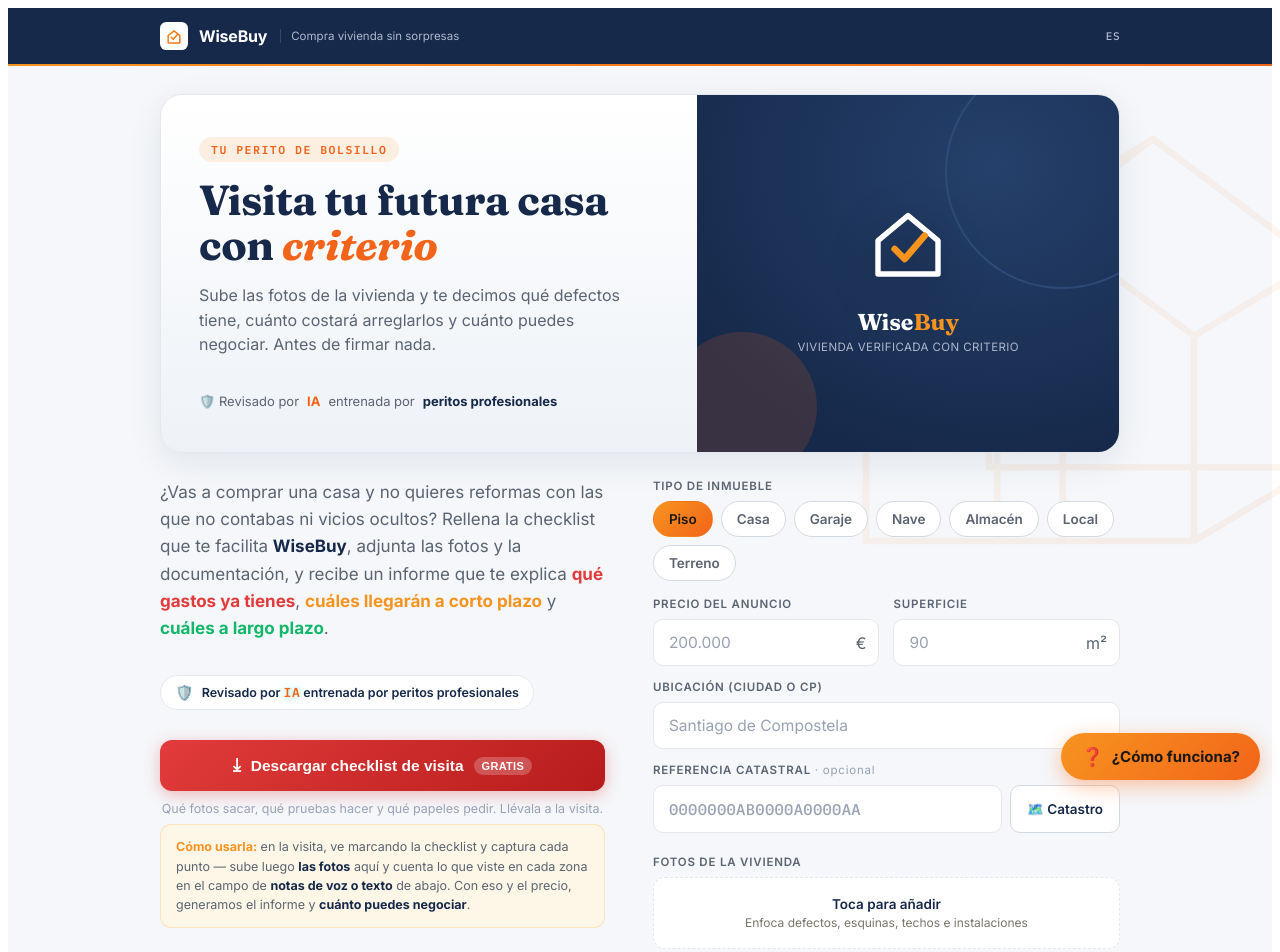
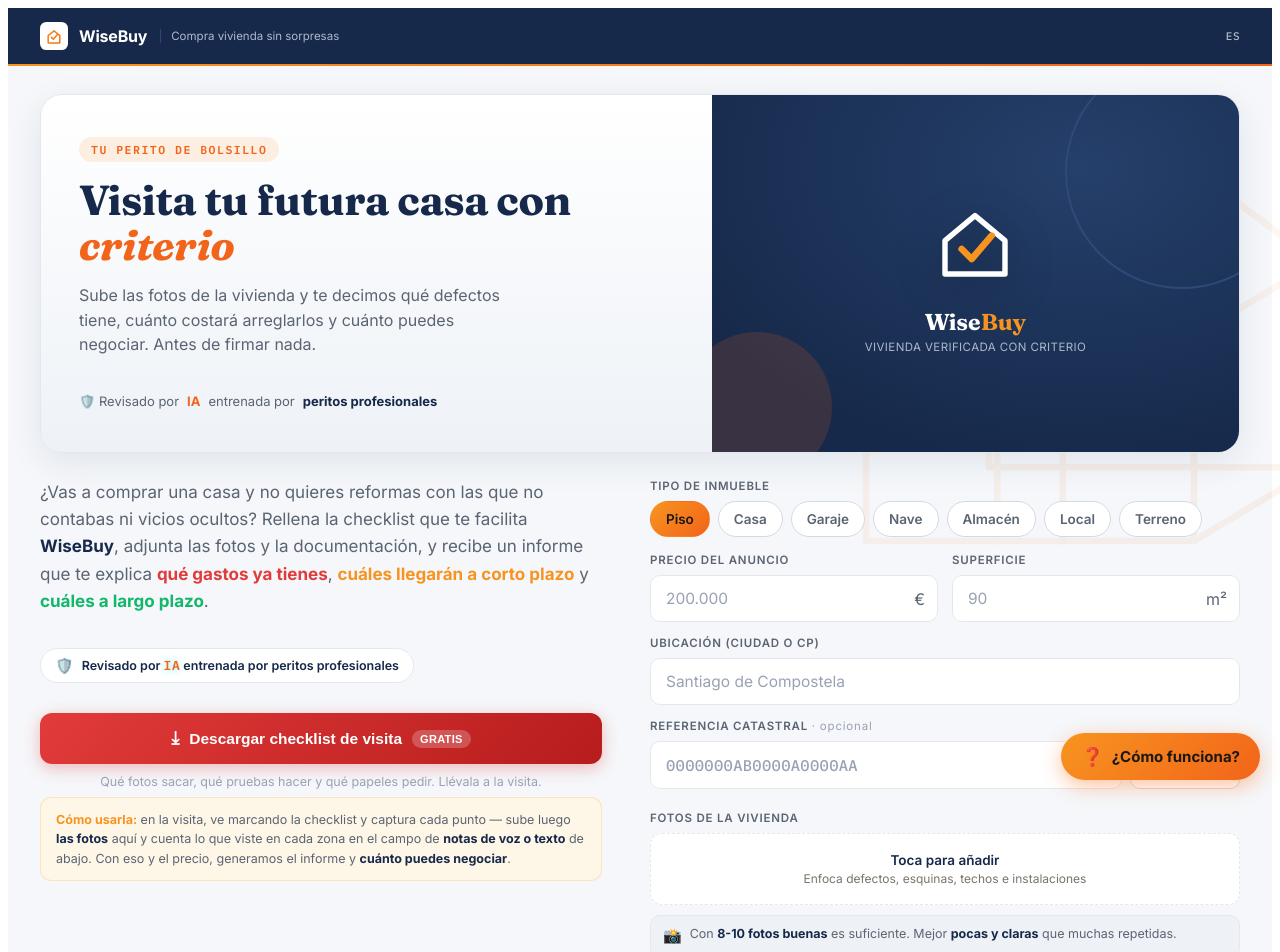
Before and after one commit to juliopuente7/wisebuy, a React (Vite) app in the folder wisebuy-netlify-final/: page / in a window 1280 px wide. Shown: the top 952 px of the page. Built offline with nearby package versions, Linux system fonts and the light colour scheme.

Commit message:
Add files via upload

```diff
--- a/wisebuy-netlify-final/src/wisebuy-app.jsx
+++ b/wisebuy-netlify-final/src/wisebuy-app.jsx
@@ -1072,7 +1072,7 @@
       </div>
 
       <div className="no-print" style={{ borderBottom: `2px solid transparent`, borderImage: `linear-gradient(90deg, ${C.yellow}, ${C.orange}) 1`, background: C.navy, position: "sticky", top: 0, zIndex: 10 }}>
-        <div style={{ maxWidth: 960, margin: "0 auto", padding: "14px 28px", display: "flex", alignItems: "center", gap: 11 }}>
+        <div style={{ maxWidth: 1200, margin: "0 auto", padding: "14px 28px", display: "flex", alignItems: "center", gap: 11 }}>
           <div onClick={reset} title="Volver al inicio" style={{ display: "flex", alignItems: "center", gap: 11, cursor: "pointer" }}>
             <LogoMark size={28} />
             <span style={{ fontWeight: 700, fontSize: 16, letterSpacing: -0.2, color: "#fff" }}>WiseBuy</span>
@@ -1083,7 +1083,7 @@
       </div>
 
       {!result && !verificandoPago && (
-        <div style={{ maxWidth: 960, margin: "0 auto", padding: "28px 20px 6px", position: "relative", zIndex: 1 }}>
+        <div style={{ maxWidth: 1200, margin: "0 auto", padding: "28px 20px 6px", position: "relative", zIndex: 1 }}>
           <div className="hero-box" style={{ display: "grid", gridTemplateColumns: "1.12fr 0.88fr", background: "linear-gradient(180deg,#ffffff,#EEF2F7)", border: `1px solid ${C.line}`, borderRadius: 22, overflow: "hidden", boxShadow: "0 10px 34px rgba(22,41,74,.09)" }}>
             <div style={{ padding: "42px 38px" }}>
               <span style={{ display: "inline-block", fontFamily: mono, fontSize: 11.5, fontWeight: 700, letterSpacing: 1.5, textTransform: "uppercase", color: C.orange, background: C.amberSoft, padding: "5px 12px", borderRadius: 999, marginBottom: 16 }}>Tu perito de bolsillo</span>
@@ -1113,7 +1113,7 @@
         </div>
       )}
 
-      <div className="app-main" style={{ maxWidth: 960, margin: "0 auto", padding: "20px 28px 96px", position: "relative", zIndex: 1 }}>
+      <div className="app-main" style={{ maxWidth: 1200, margin: "0 auto", padding: "20px 28px 96px", position: "relative", zIndex: 1 }}>
         {verificandoPago && (
           <div style={{ background: C.card, border: `1px solid ${C.orange}55`, borderRadius: 16, padding: "34px 24px", textAlign: "center", marginBottom: 20 }}>
             <div style={{ fontSize: 34, marginBottom: 10 }}>🔒</div>
```
